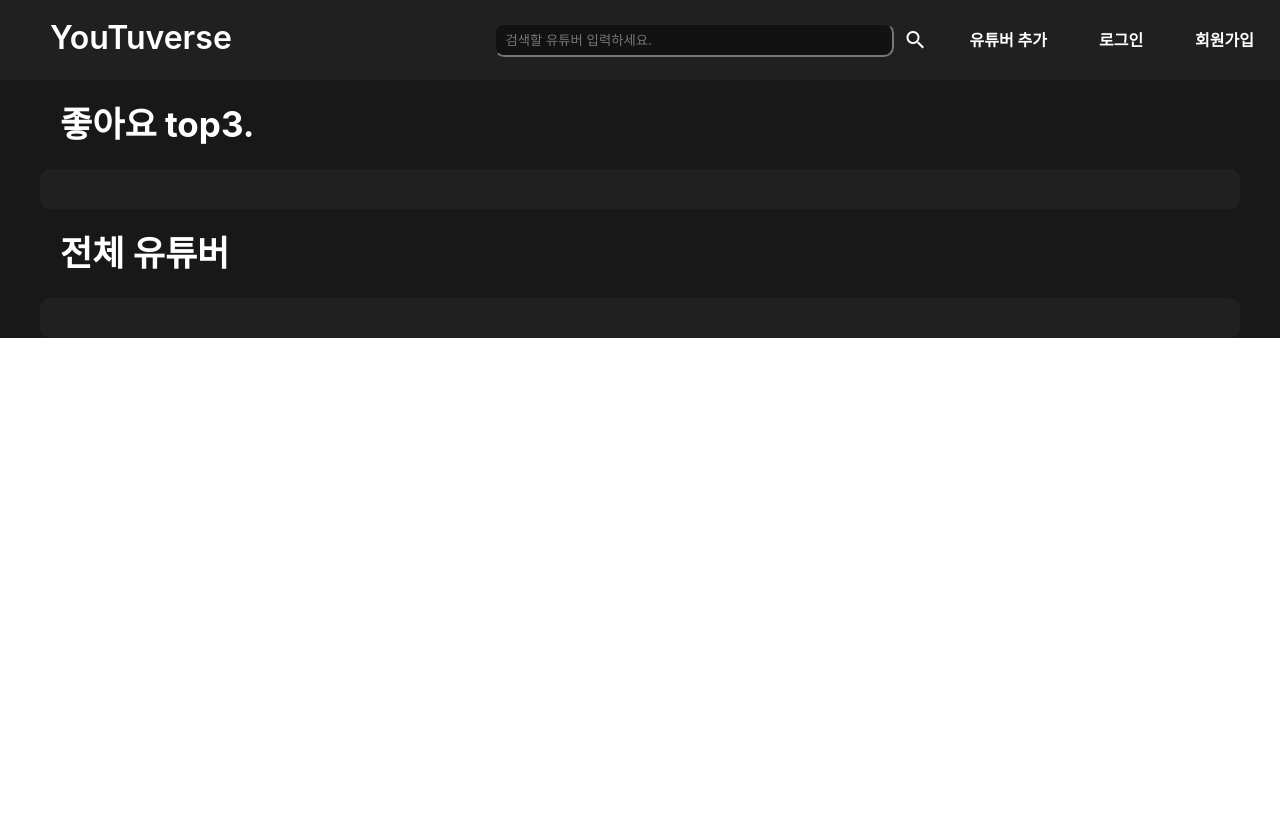
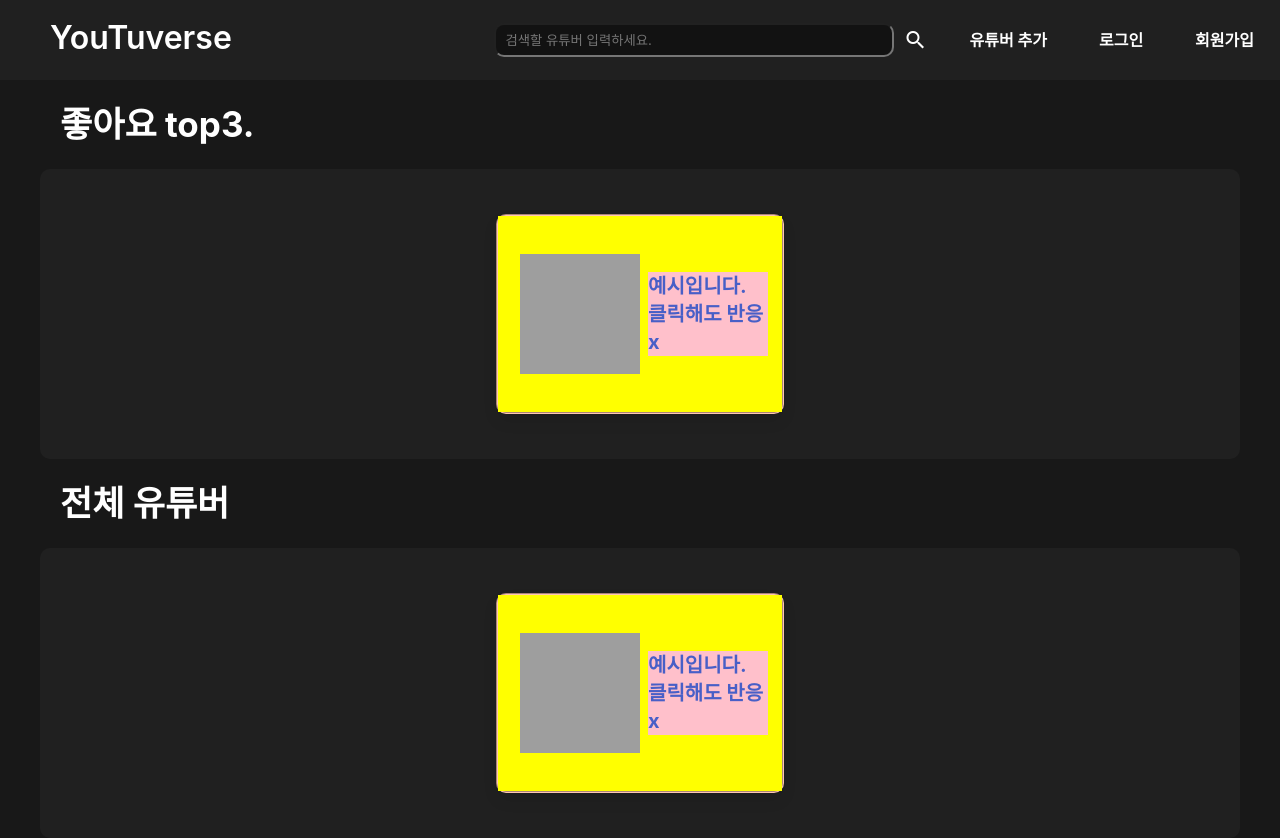
Before and after one commit to clappingmin/YouTuverse, a Flask app: page / in a window 1280 px wide. Before the commit the page ends 338 px from the top, so only its background shows below. Run offline with Flask 2, Linux system fonts and the light colour scheme; data that the repository does not hold is empty; some libraries are stand-ins or nearby versions; grey boxes are pictures that could not be loaded.

Commit message:
예시카드 넣기

```diff
--- a/templates/index.html
+++ b/templates/index.html
@@ -85,11 +85,27 @@
     <div class="top3-cards">
         <h3>좋아요 top3. </h3>
         <div class="cards" id="top3-cards">
+            <div class="card" style="width: 18rem;">
+                <a href="#" class="btn btn-primary">
+                    <img class="card-img"
+                         src="https://img.khan.co.kr/news/2020/01/31/l_2020013101003363500272051.jpg"
+                         alt="Card image cap">
+                    <div class="card-title">예시입니다. 클릭해도 반응x</div>
+                </a>
+            </div>
         </div>
     </div>
     <div class="all-cards">
         <h3>전체 유튜버</h3>
         <div class="cards" id="all-cards">
+            <div class="card" style="width: 18rem;">
+                <a href="#" class="btn btn-primary">
+                    <img class="card-img"
+                         src="https://img.khan.co.kr/news/2020/01/31/l_2020013101003363500272051.jpg"
+                         alt="Card image cap">
+                    <div class="card-title">예시입니다. 클릭해도 반응x</div>
+                </a>
+            </div>
         </div>
     </div>
     <img id="up-btn" src="../static/images/up-icon.png" alt="up-icon">
```
